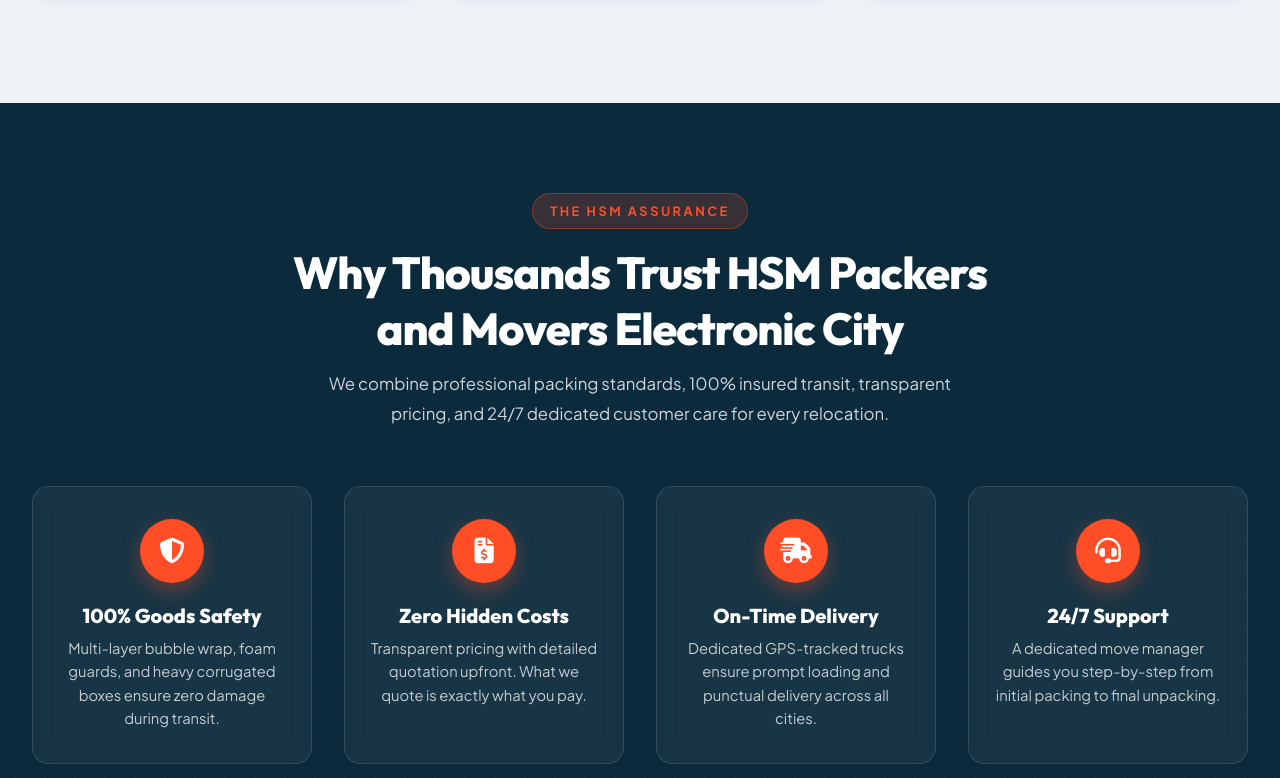
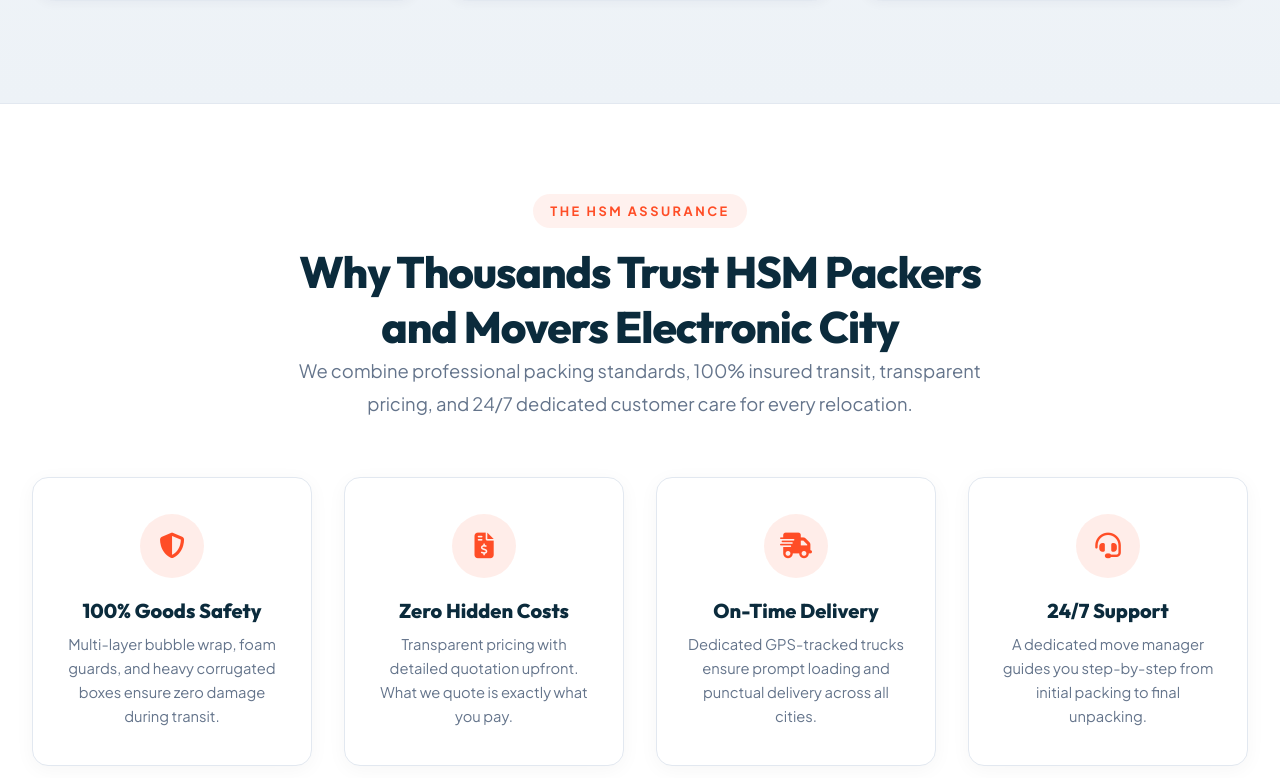
Before and after one commit to CybertizeYogesh/new-website-, a Next.js app: page / in a window 1280 px wide. Shown: the part 6362-7140 px from the top of the page. Built offline with nearby package versions, Linux system fonts and the light colour scheme.

Commit message:
Convert section 8 to clean white background design with zero dark background shades

```diff
--- a/src/app/page.tsx
+++ b/src/app/page.tsx
@@ -410,61 +410,54 @@
         </div>
       </section>
 
-      {/* 8. Why Choose HSM Packers & Movers Guarantee Showcase */}
-      <section className="section" style={{ background: '#0b2b3c', color: 'white', position: 'relative', overflow: 'hidden', padding: '90px 0' }}>
-        <div style={{ position: 'absolute', inset: 0, backgroundImage: 'radial-gradient(rgba(255, 77, 38, 0.12) 1.2px, transparent 1.2px)', backgroundSize: '30px 30px', opacity: 0.5 }}></div>
-        <div className="container" style={{ position: 'relative', zIndex: 2 }}>
+      {/* 8. The HSM Assurance - Clean Light Design */}
+      <section className="section" style={{ background: '#ffffff', color: '#1e293b', padding: '90px 0', borderTop: '1px solid #e2e8f0' }}>
+        <div className="container">
           <div className="section-header text-center" style={{ marginBottom: '3.5rem' }}>
-            <span className="sub-title" style={{ background: 'rgba(255, 77, 38, 0.18)', color: '#ff4d26', border: '1px solid rgba(255, 77, 38, 0.4)' }}>
-              THE HSM ASSURANCE
-            </span>
+            <span className="sub-title">THE HSM ASSURANCE</span>
             <TextAnime>
-              <h2 style={{ color: '#ffffff', fontSize: 'clamp(2rem, 4vw, 2.8rem)', fontWeight: 800 }}>
-                Why Thousands Trust HSM Packers and Movers Electronic City
-              </h2>
+              <h2>Why Thousands Trust HSM Packers and Movers Electronic City</h2>
             </TextAnime>
-            <p style={{ color: 'rgba(255, 255, 255, 0.8)', maxWidth: '680px', margin: '0.75rem auto 0', fontSize: '1.05rem' }}>
-              We combine professional packing standards, 100% insured transit, transparent pricing, and 24/7 dedicated customer care for every relocation.
-            </p>
+            <p>We combine professional packing standards, 100% insured transit, transparent pricing, and 24/7 dedicated customer care for every relocation.</p>
           </div>
 
-          <div style={{ display: 'grid', gridTemplateColumns: 'repeat(auto-fit, minmax(240px, 1fr))', gap: '2rem' }}>
-            <div style={{ background: 'rgba(255, 255, 255, 0.05)', backdropFilter: 'blur(10px)', border: '1px solid rgba(255, 255, 255, 0.12)', borderRadius: '16px', padding: '2rem 1.5rem', textAlign: 'center' }}>
-              <div style={{ width: '64px', height: '64px', borderRadius: '50%', background: '#ff4d26', color: '#ffffff', display: 'flex', alignItems: 'center', justifyContent: 'center', fontSize: '1.6rem', margin: '0 auto 1.25rem', boxShadow: '0 8px 20px rgba(255, 77, 38, 0.35)' }}>
+          <div style={{ display: 'grid', gridTemplateColumns: 'repeat(auto-fit, minmax(250px, 1fr))', gap: '2rem' }}>
+            <div className="feature-card" style={{ padding: '2.25rem 1.75rem', borderRadius: '16px', border: '1px solid #e2e8f0', background: '#ffffff', boxShadow: '0 4px 20px rgba(0,0,0,0.04)', textAlign: 'center' }}>
+              <div style={{ width: '64px', height: '64px', borderRadius: '50%', background: 'rgba(255, 77, 38, 0.1)', color: '#ff4d26', display: 'flex', alignItems: 'center', justifyContent: 'center', fontSize: '1.6rem', margin: '0 auto 1.25rem' }}>
                 <i className="fa-solid fa-shield-halved"></i>
               </div>
-              <h3 style={{ color: '#ffffff', fontSize: '1.25rem', fontWeight: 800, marginBottom: '0.5rem' }}>100% Goods Safety</h3>
-              <p style={{ color: 'rgba(255, 255, 255, 0.75)', fontSize: '0.92rem', lineHeight: '1.6', margin: 0 }}>
+              <h3 style={{ fontSize: '1.25rem', fontWeight: 800, color: '#0b2b3c', marginBottom: '0.5rem' }}>100% Goods Safety</h3>
+              <p style={{ color: '#64748b', fontSize: '0.92rem', lineHeight: '1.65', margin: 0 }}>
                 Multi-layer bubble wrap, foam guards, and heavy corrugated boxes ensure zero damage during transit.
               </p>
             </div>
 
-            <div style={{ background: 'rgba(255, 255, 255, 0.05)', backdropFilter: 'blur(10px)', border: '1px solid rgba(255, 255, 255, 0.12)', borderRadius: '16px', padding: '2rem 1.5rem', textAlign: 'center' }}>
-              <div style={{ width: '64px', height: '64px', borderRadius: '50%', background: '#ff4d26', color: '#ffffff', display: 'flex', alignItems: 'center', justifyContent: 'center', fontSize: '1.6rem', margin: '0 auto 1.25rem', boxShadow: '0 8px 20px rgba(255, 77, 38, 0.35)' }}>
+            <div className="feature-card" style={{ padding: '2.25rem 1.75rem', borderRadius: '16px', border: '1px solid #e2e8f0', background: '#ffffff', boxShadow: '0 4px 20px rgba(0,0,0,0.04)', textAlign: 'center' }}>
+              <div style={{ width: '64px', height: '64px', borderRadius: '50%', background: 'rgba(255, 77, 38, 0.1)', color: '#ff4d26', display: 'flex', alignItems: 'center', justifyContent: 'center', fontSize: '1.6rem', margin: '0 auto 1.25rem' }}>
                 <i className="fa-solid fa-file-invoice-dollar"></i>
               </div>
-              <h3 style={{ color: '#ffffff', fontSize: '1.25rem', fontWeight: 800, marginBottom: '0.5rem' }}>Zero Hidden Costs</h3>
-              <p style={{ color: 'rgba(255, 255, 255, 0.75)', fontSize: '0.92rem', lineHeight: '1.6', margin: 0 }}>
+              <h3 style={{ fontSize: '1.25rem', fontWeight: 800, color: '#0b2b3c', marginBottom: '0.5rem' }}>Zero Hidden Costs</h3>
+              <p style={{ color: '#64748b', fontSize: '0.92rem', lineHeight: '1.65', margin: 0 }}>
                 Transparent pricing with detailed quotation upfront. What we quote is exactly what you pay.
               </p>
             </div>
 
-            <div style={{ background: 'rgba(255, 255, 255, 0.05)', backdropFilter: 'blur(10px)', border: '1px solid rgba(255, 255, 255, 0.12)', borderRadius: '16px', padding: '2rem 1.5rem', textAlign: 'center' }}>
-              <div style={{ width: '64px', height: '64px', borderRadius: '50%', background: '#ff4d26', color: '#ffffff', display: 'flex', alignItems: 'center', justifyContent: 'center', fontSize: '1.6rem', margin: '0 auto 1.25rem', boxShadow: '0 8px 20px rgba(255, 77, 38, 0.35)' }}>
+            <div className="feature-card" style={{ padding: '2.25rem 1.75rem', borderRadius: '16px', border: '1px solid #e2e8f0', background: '#ffffff', boxShadow: '0 4px 20px rgba(0,0,0,0.04)', textAlign: 'center' }}>
+              <div style={{ width: '64px', height: '64px', borderRadius: '50%', background: 'rgba(255, 77, 38, 0.1)', color: '#ff4d26', display: 'flex', alignItems: 'center', justifyContent: 'center', fontSize: '1.6rem', margin: '0 auto 1.25rem' }}>
                 <i className="fa-solid fa-truck-fast"></i>
               </div>
-              <h3 style={{ color: '#ffffff', fontSize: '1.25rem', fontWeight: 800, marginBottom: '0.5rem' }}>On-Time Delivery</h3>
-              <p style={{ color: 'rgba(255, 255, 255, 0.75)', fontSize: '0.92rem', lineHeight: '1.6', margin: 0 }}>
+              <h3 style={{ fontSize: '1.25rem', fontWeight: 800, color: '#0b2b3c', marginBottom: '0.5rem' }}>On-Time Delivery</h3>
+              <p style={{ color: '#64748b', fontSize: '0.92rem', lineHeight: '1.65', margin: 0 }}>
                 Dedicated GPS-tracked trucks ensure prompt loading and punctual delivery across all cities.
               </p>
             </div>
 
-            <div style={{ background: 'rgba(255, 255, 255, 0.05)', backdropFilter: 'blur(10px)', border: '1px solid rgba(255, 255, 255, 0.12)', borderRadius: '16px', padding: '2rem 1.5rem', textAlign: 'center' }}>
-              <div style={{ width: '64px', height: '64px', borderRadius: '50%', background: '#ff4d26', color: '#ffffff', display: 'flex', alignItems: 'center', justifyContent: 'center', fontSize: '1.6rem', margin: '0 auto 1.25rem', boxShadow: '0 8px 20px rgba(255, 77, 38, 0.35)' }}>
+            <div className="feature-card" style={{ padding: '2.25rem 1.75rem', borderRadius: '16px', border: '1px solid #e2e8f0', background: '#ffffff', boxShadow: '0 4px 20px rgba(0,0,0,0.04)', textAlign: 'center' }}>
+              <div style={{ width: '64px', height: '64px', borderRadius: '50%', background: 'rgba(255, 77, 38, 0.1)', color: '#ff4d26', display: 'flex', alignItems: 'center', justifyContent: 'center', fontSize: '1.6rem', margin: '0 auto 1.25rem' }}>
                 <i className="fa-solid fa-headset"></i>
               </div>
-              <h3 style={{ color: '#ffffff', fontSize: '1.25rem', fontWeight: 800, marginBottom: '0.5rem' }}>24/7 Support</h3>
-              <p style={{ color: 'rgba(255, 255, 255, 0.75)', fontSize: '0.92rem', lineHeight: '1.6', margin: 0 }}>
+              <h3 style={{ fontSize: '1.25rem', fontWeight: 800, color: '#0b2b3c', marginBottom: '0.5rem' }}>24/7 Support</h3>
+              <p style={{ color: '#64748b', fontSize: '0.92rem', lineHeight: '1.65', margin: 0 }}>
                 A dedicated move manager guides you step-by-step from initial packing to final unpacking.
               </p>
             </div>
```
